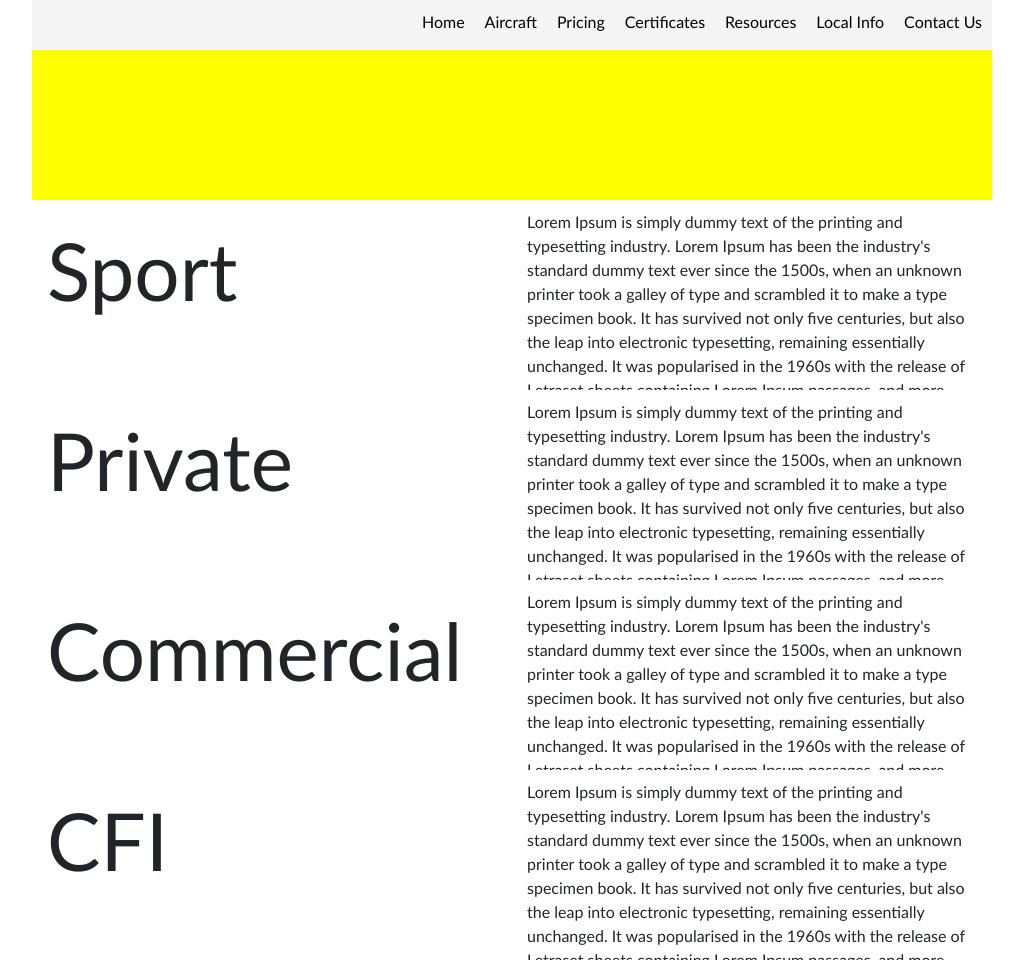
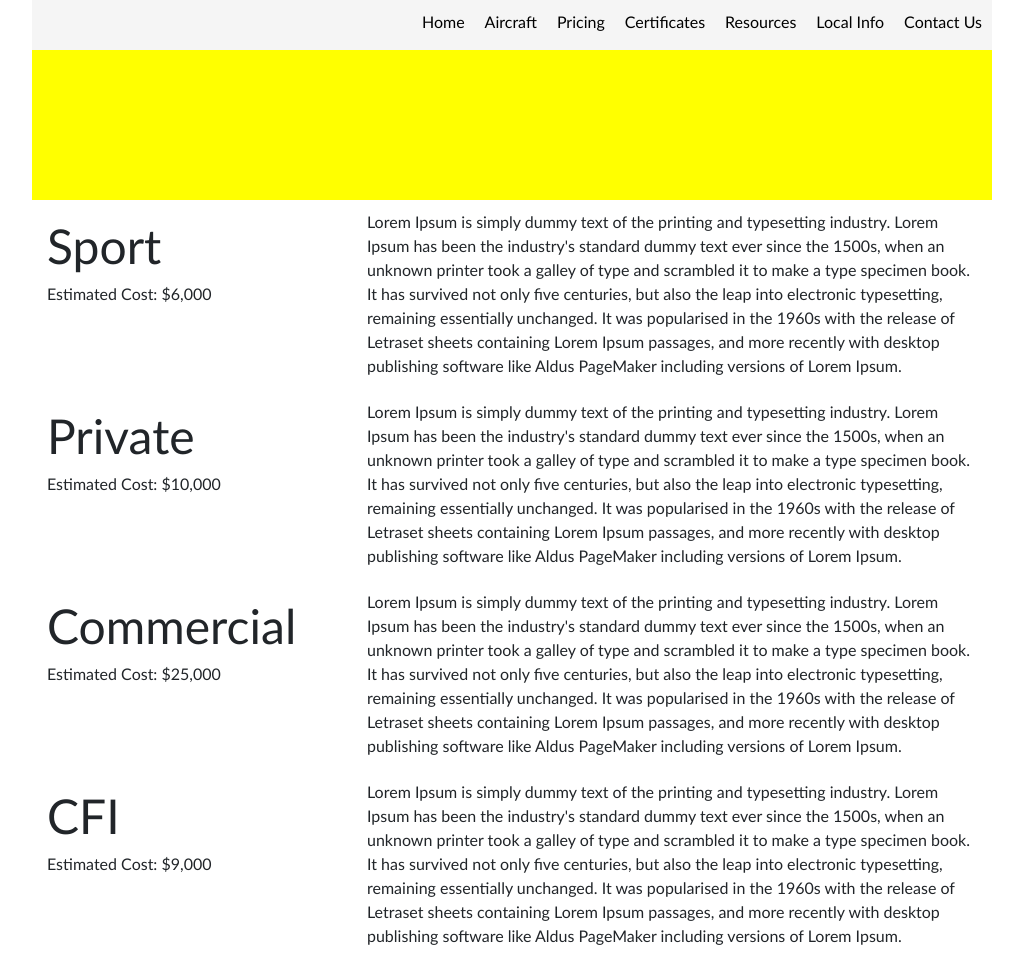
Before and after one commit to PavelGordeyev/FlightSchoolSite, a plain HTML site: page certificates.html in a window 1280 px wide. Shown: the top 963 px of the page, without its empty margins (128-1151 px from the left). Drawn offline with nearby package versions, Linux system fonts and the light colour scheme.

Commit message:
Add pricing to certs. Regrid the certs

```diff
--- a/scripts/certs.js
+++ b/scripts/certs.js
@@ -1,14 +1,15 @@
 // Certificate class
-var certificate = function(name,desc){
+var certificate = function(name,desc,price){
 	this.name = name;
 	this.desc = desc;
+	this.price = price;
 }
 
 // All certs
 let certs = {
-	sport: new certificate('Sport',"Lorem Ipsum is simply dummy text of the printing and typesetting industry. Lorem Ipsum has been the industry's standard dummy text ever since the 1500s, when an unknown printer took a galley of type and scrambled it to make a type specimen book. It has survived not only five centuries, but also the leap into electronic typesetting, remaining essentially unchanged. It was popularised in the 1960s with the release of Letraset sheets containing Lorem Ipsum passages, and more recently with desktop publishing software like Aldus PageMaker including versions of Lorem Ipsum."),
-	private: new certificate('Private',"Lorem Ipsum is simply dummy text of the printing and typesetting industry. Lorem Ipsum has been the industry's standard dummy text ever since the 1500s, when an unknown printer took a galley of type and scrambled it to make a type specimen book. It has survived not only five centuries, but also the leap into electronic typesetting, remaining essentially unchanged. It was popularised in the 1960s with the release of Letraset sheets containing Lorem Ipsum passages, and more recently with desktop publishing software like Aldus PageMaker including versions of Lorem Ipsum."),
-	commercial: new certificate('Commercial',"Lorem Ipsum is simply dummy text of the printing and typesetting industry. Lorem Ipsum has been the industry's standard dummy text ever since the 1500s, when an unknown printer took a galley of type and scrambled it to make a type specimen book. It has survived not only five centuries, but also the leap into electronic typesetting, remaining essentially unchanged. It was popularised in the 1960s with the release of Letraset sheets containing Lorem Ipsum passages, and more recently with desktop publishing software like Aldus PageMaker including versions of Lorem Ipsum."),
-	cfi: new certificate('CFI',"Lorem Ipsum is simply dummy text of the printing and typesetting industry. Lorem Ipsum has been the industry's standard dummy text ever since the 1500s, when an unknown printer took a galley of type and scrambled it to make a type specimen book. It has survived not only five centuries, but also the leap into electronic typesetting, remaining essentially unchanged. It was popularised in the 1960s with the release of Letraset sheets containing Lorem Ipsum passages, and more recently with desktop publishing software like Aldus PageMaker including versions of Lorem Ipsum."),
-	multi: new certificate('ME',"Lorem Ipsum is simply dummy text of the printing and typesetting industry. Lorem Ipsum has been the industry's standard dummy text ever since the 1500s, when an unknown printer took a galley of type and scrambled it to make a type specimen book. It has survived not only five centuries, but also the leap into electronic typesetting, remaining essentially unchanged. It was popularised in the 1960s with the release of Letraset sheets containing Lorem Ipsum passages, and more recently with desktop publishing software like Aldus PageMaker including versions of Lorem Ipsum.")
+	sport: new certificate('Sport',"Lorem Ipsum is simply dummy text of the printing and typesetting industry. Lorem Ipsum has been the industry's standard dummy text ever since the 1500s, when an unknown printer took a galley of type and scrambled it to make a type specimen book. It has survived not only five centuries, but also the leap into electronic typesetting, remaining essentially unchanged. It was popularised in the 1960s with the release of Letraset sheets containing Lorem Ipsum passages, and more recently with desktop publishing software like Aldus PageMaker including versions of Lorem Ipsum.",'6,000'),
+	private: new certificate('Private',"Lorem Ipsum is simply dummy text of the printing and typesetting industry. Lorem Ipsum has been the industry's standard dummy text ever since the 1500s, when an unknown printer took a galley of type and scrambled it to make a type specimen book. It has survived not only five centuries, but also the leap into electronic typesetting, remaining essentially unchanged. It was popularised in the 1960s with the release of Letraset sheets containing Lorem Ipsum passages, and more recently with desktop publishing software like Aldus PageMaker including versions of Lorem Ipsum.",'10,000'),
+	commercial: new certificate('Commercial',"Lorem Ipsum is simply dummy text of the printing and typesetting industry. Lorem Ipsum has been the industry's standard dummy text ever since the 1500s, when an unknown printer took a galley of type and scrambled it to make a type specimen book. It has survived not only five centuries, but also the leap into electronic typesetting, remaining essentially unchanged. It was popularised in the 1960s with the release of Letraset sheets containing Lorem Ipsum passages, and more recently with desktop publishing software like Aldus PageMaker including versions of Lorem Ipsum.",'25,000'),
+	cfi: new certificate('CFI',"Lorem Ipsum is simply dummy text of the printing and typesetting industry. Lorem Ipsum has been the industry's standard dummy text ever since the 1500s, when an unknown printer took a galley of type and scrambled it to make a type specimen book. It has survived not only five centuries, but also the leap into electronic typesetting, remaining essentially unchanged. It was popularised in the 1960s with the release of Letraset sheets containing Lorem Ipsum passages, and more recently with desktop publishing software like Aldus PageMaker including versions of Lorem Ipsum.",'9,000'),
+	multi: new certificate('ME',"Lorem Ipsum is simply dummy text of the printing and typesetting industry. Lorem Ipsum has been the industry's standard dummy text ever since the 1500s, when an unknown printer took a galley of type and scrambled it to make a type specimen book. It has survived not only five centuries, but also the leap into electronic typesetting, remaining essentially unchanged. It was popularised in the 1960s with the release of Letraset sheets containing Lorem Ipsum passages, and more recently with desktop publishing software like Aldus PageMaker including versions of Lorem Ipsum.",'6,500')
 };
--- a/scripts/loadAirplanes.js
+++ b/scripts/loadAirplanes.js
@@ -1,5 +1,5 @@
 // Create airplane elements
-function createAirplane(name,desc,extra,imgURI){
+function createAirplane(name,desc,extra,imgURI,price){
 
 	var airplane = document.createElement('article'),
 		airplaneName = document.createElement('h3'),
@@ -18,7 +18,7 @@ function createAirplane(name,desc,extra,imgURI){
 	airplaneExtra.classList.add('hidden-text');
 
 	// Set airplane name
-	airplaneName.innerHTML = name;
+	airplaneName.innerHTML = name + ' - $' + price + '/hr';
 
 	// Set airplane image link
 	airplaneImg.src = imgURI;
@@ -47,5 +47,5 @@ function createAirplane(name,desc,extra,imgURI){
 let airplaneKeys = Object.keys(airplanes);
 
 airplaneKeys.forEach(function(airplane){
-	createAirplane(airplanes[airplane].name,airplanes[airplane].desc,airplanes[airplane].extra,airplanes[airplane].imgURI);
+	createAirplane(airplanes[airplane].name,airplanes[airplane].desc,airplanes[airplane].extra,airplanes[airplane].imgURI,airplanes[airplane].price);
 });
--- a/scripts/loadCerts.js
+++ b/scripts/loadCerts.js
@@ -1,30 +1,36 @@
 // Create certificate elements
-function createCert(name,desc){
+function createCert(name,desc,price){
 
 	var certificate = document.createElement('article'),
-		row = document.createElement('div'),
+		containerRow = document.createElement('div'),
+		nameRow = document.createElement('div'),
+		priceRow = document.createElement('div'),
 		labelDiv = document.createElement('div'),
 		textDiv = document.createElement('div'),
 		text = document.createElement('p');
 
 	// Set classes
 	certificate.classList.add('container');
-	row.classList.add('row');
-	labelDiv.classList.add('col');
-	labelDiv.classList.add('cert-label');
-	textDiv.classList.add('col-6');
+	containerRow.classList.add('row');
+	nameRow.classList.add('cert-name');
+	priceRow.classList.add('cert-price');
+	labelDiv.classList.add('col-md-4');
+	textDiv.classList.add('col-md-8');
 	textDiv.classList.add('overflow-auto');
 	textDiv.classList.add('cert-text');
 
 	// Set text
-	labelDiv.innerHTML = name;
+	nameRow.innerHTML = name;
+	priceRow.innerHTML = 'Estimated Cost: $' + price;
 	text.innerHTML = desc;
 
 	// Append all elements
 	textDiv.appendChild(text);
-	row.appendChild(labelDiv);
-	row.appendChild(textDiv);
-	certificate.appendChild(row);
+	labelDiv.appendChild(nameRow);
+	labelDiv.appendChild(priceRow);
+	containerRow.appendChild(labelDiv);
+	containerRow.appendChild(textDiv);
+	certificate.appendChild(containerRow);
 
 	// Add project element to the page
 	document.getElementById('content').appendChild(certificate);
@@ -34,5 +40,5 @@ function createCert(name,desc){
 let certKeys = Object.keys(certs);
 
 certKeys.forEach(function(cert){
-	createCert(certs[cert].name,certs[cert].desc);
+	createCert(certs[cert].name,certs[cert].desc,certs[cert].price);
 });
--- a/styles/styles-certificates.css
+++ b/styles/styles-certificates.css
@@ -6,6 +6,10 @@ article{
 	height: 180px;
 }
 
-.cert-label{
-	font-size: 5em;
+.cert-name{
+	font-size: 3em;
 }
+
+.cert-price{
+	font-size: 1em;
+}
```
Also changed, not shown: aircraft.html (+0 -15 lines).
